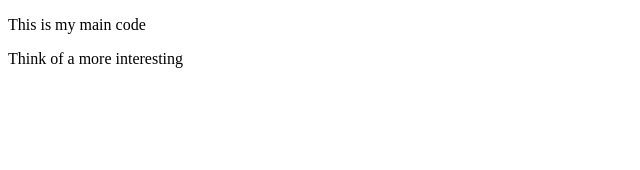
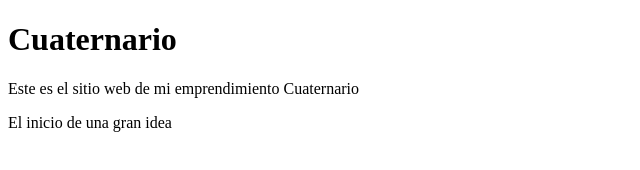
Before and after one commit to afarbelaezv/cuaternario.github.io, a plain HTML site: page index.html in a window 1280 px wide. Shown: the whole page, without its empty margins (0-640 px from the left). Drawn offline with Linux system fonts and the light colour scheme.

Commit message:
Add files via upload

```diff
--- a/index.html
+++ b/index.html
@@ -1,15 +1,16 @@
 <!DOCTYPE html>
-<html lang="en">
+<html lang="es">
 <head>
 	<meta charset="utf-8">
-	<title>MY FIRST PAGE</title>
+	<title>Cuaternario</title>
 </head>
 <body>
 	<main>
-		<p> This is my main code </p>
+		<h1>Cuaternario</h1>
+		<p> Este es el sitio web de mi emprendimiento Cuaternario </p>
 	</main>
 	<footer>
-		<p> Think of a more interesting </p>
+		<p> El inicio de una gran idea </p>
 	</footer>
 </body>
 </html>
```
